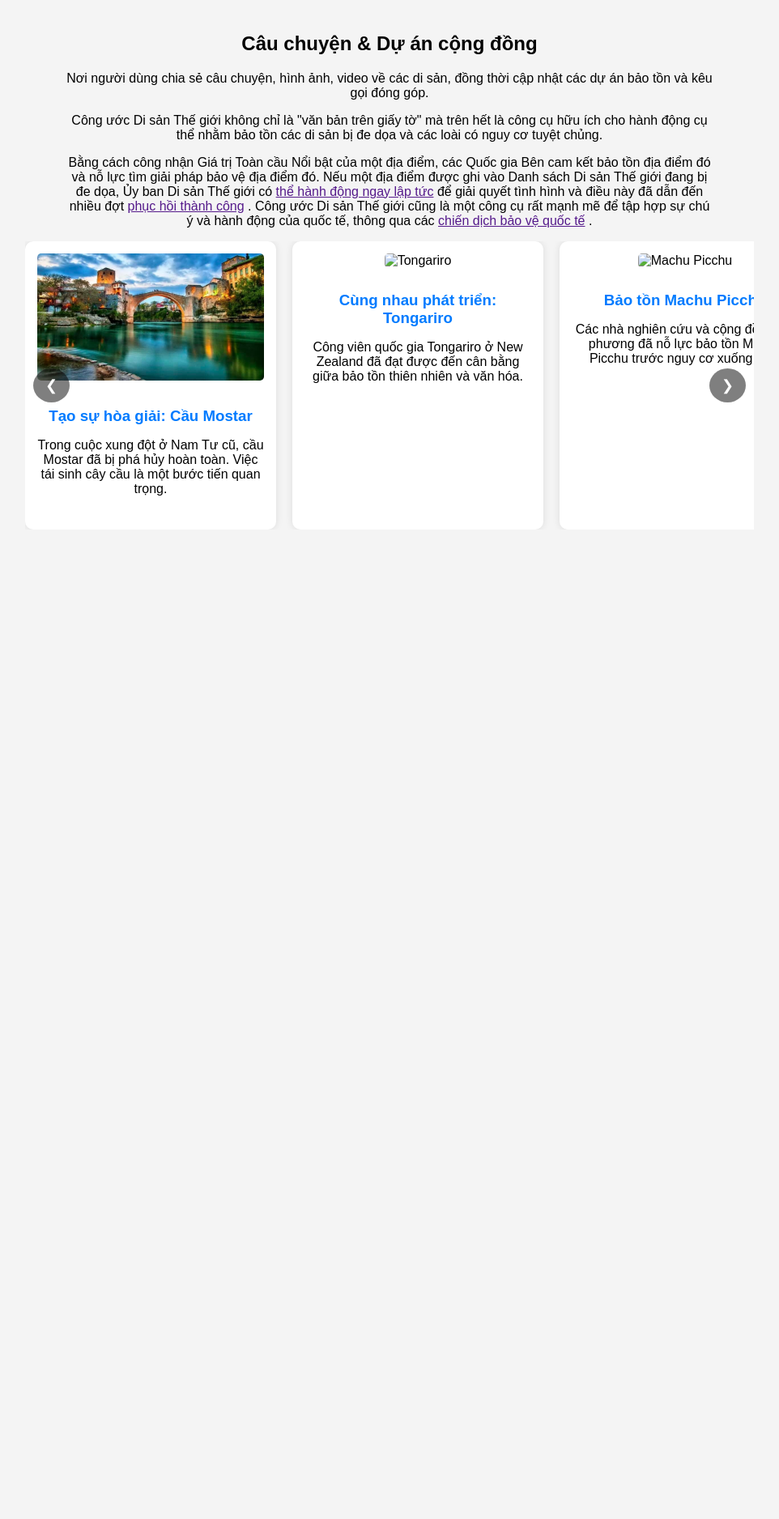
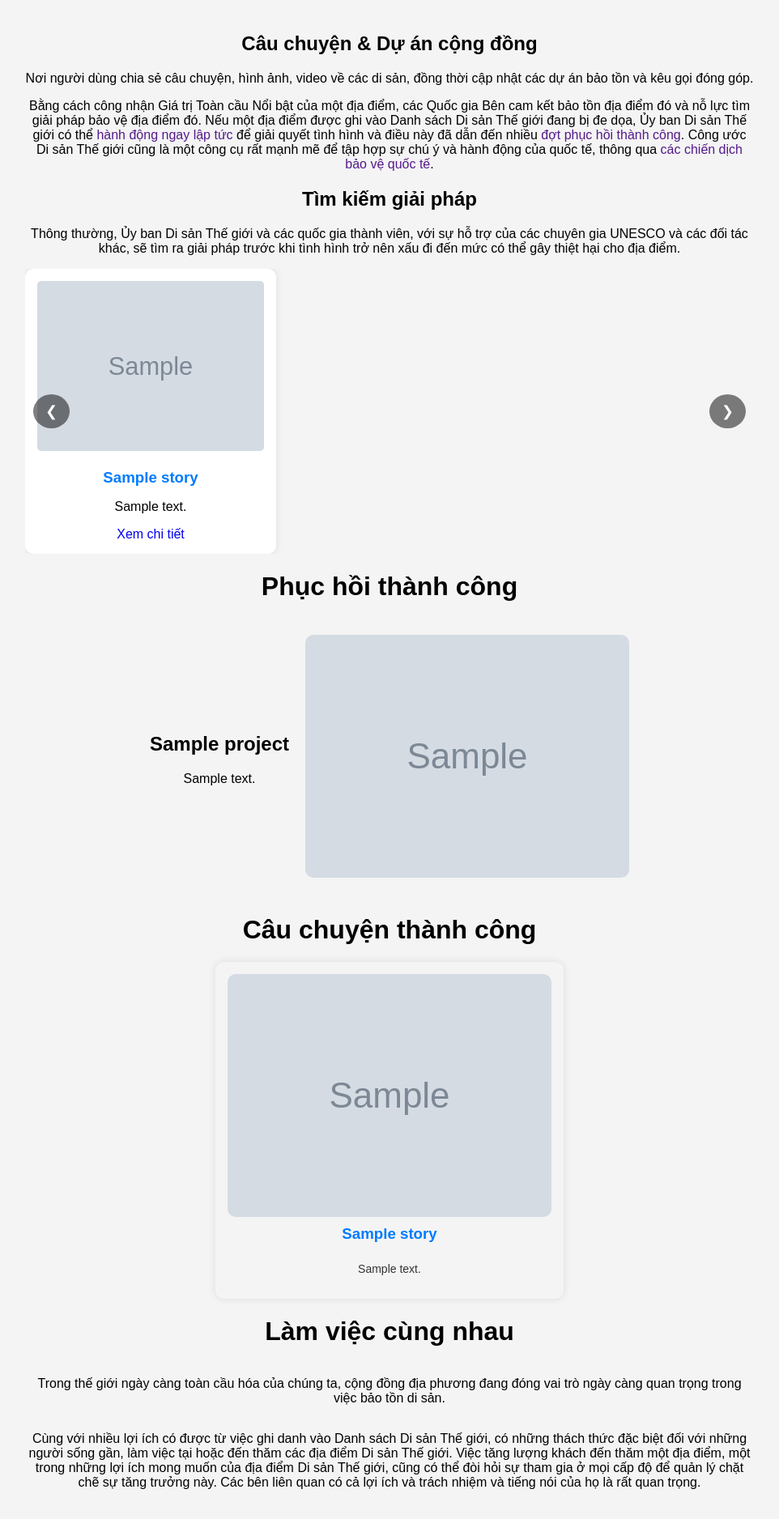
Before and after one commit to donganm/BTL_chuyende, a PHP site: page /pages/congdong/stories.php in a window 1280 px wide. Shown: the whole page at 81% size, without its empty margins (159-1121 px from the left). Before the commit the page ends 612 px from the top, so only its background shows below. Run offline with PHP 8.4, Linux system fonts and the light colour scheme; tables that the repository leaves empty or names only in its code hold one stand-in row (values such as "Sample post"); grey boxes marked "Sample" are stand-in pictures; some libraries are stand-ins or nearby versions.

Commit message:
giao diện mục 1/3 của cộng đồng , chưa load ảnh lên

```diff
--- a/webBTL/pages/congdong/stories.php
+++ b/webBTL/pages/congdong/stories.php
@@ -1,5 +1,25 @@
+<?php
+// Kết nối MySQL
+$conn = new mysqli("localhost", "root", "", "heritage_db");
+if ($conn->connect_error) {
+    die("Kết nối thất bại: " . $conn->connect_error);
+}
+
+// Lấy dữ liệu từ bảng stories (câu chuyện)
+$sql = "SELECT * FROM stories";
+$result = $conn->query($sql);
+
+// Lấy dữ liệu từ bảng restoration_projects
+$sql_projects = "SELECT * FROM restoration_projects ORDER BY id DESC";
+$result_projects = $conn->query($sql_projects);
+
+// Truy vấn dữ liệu từ bảng success_stories (Câu chuyện thành công)
+$sql_success = "SELECT * FROM success_stories ORDER BY id DESC";
+$result_success = $conn->query($sql_success);
+?>
+
 <!DOCTYPE html>
-<html lang="en">
+<html lang="vi">
 <head>
     <meta charset="UTF-8">
     <meta name="viewport" content="width=device-width, initial-scale=1.0">
@@ -14,15 +34,13 @@
             margin: 0;
             padding: 20px;
         }
+        a { text-decoration: none; }
 
-        h1, p {
-            text-align: center;
-            max-width: 800px;
-        }
+        h1, p { text-align: center; max-width: 900px; }
 
         .carousel-container {
             position: relative;
-            width: 900px; /* Hiển thị 3 card */
+            width: 900px;
             overflow: hidden;
         }
 
@@ -47,16 +65,11 @@
             border-radius: 5px;
         }
 
-        .card-content {
-            padding: 10px 0;
-        }
-
         .card h3 {
             color: #007bff;
             margin-bottom: 10px;
         }
 
-        /* Nút điều hướng */
         .carousel-btn {
             position: absolute;
             top: 50%;
@@ -71,13 +84,87 @@
             z-index: 10;
         }
 
-        .prev {
-            left: 10px;
+        .prev { left: 10px; }
+        .next { right: 10px; }
+
+        .content {
+            display: flex;
+            align-items: center;
+            max-width: 900px;
+            margin: 20px auto;
+            gap: 20px;
         }
 
-        .next {
-            right: 10px;
+        /* Mặc định ảnh bên phải */
+        .image-right {
+            flex-direction: row;
         }
+
+        /* Ảnh bên trái */
+        .image-left {
+            flex-direction: row-reverse;
+        }
+
+        .text {
+            flex: 1;
+        }
+
+        .image {
+            flex-shrink: 0;
+            width: 400px;
+        }
+
+        .image img {
+            width: 100%;
+            border-radius: 10px;
+        }
+
+        .story-container {
+            display: flex;
+            flex-wrap: wrap;
+            justify-content: center;
+            gap: 20px;
+            max-width: 1000px;
+            margin: auto;
+        }
+        .story {
+            padding: 15px;
+            border-radius: 10px;
+            box-shadow: 0 0 10px rgba(0, 0, 0, 0.1);
+            width: 45%;
+            text-align: left;
+            display: flex;
+            flex-direction: column;
+            align-items: center;
+        }
+        .story img {
+            width: 100%;
+            border-radius: 10px;
+        }
+
+        .story h3 {
+            color: #007bff;
+            margin: 10px 0;
+        }
+
+        .story p {
+            font-size: 14px;
+            color: #333;
+        }
+
+        /* Gạch chân ngăn cách giữa mỗi nhóm 2 câu chuyện */
+        .divider {
+            width: 100%;
+            height: 2px;
+            background: #ccc;
+            margin: 20px 0;
+        }
+
+        /* Nếu có số lẻ câu chuyện, căn giữa cái cuối */
+        .story:last-child:nth-child(odd) {
+            width: 100%;
+        }
+
     </style>
 </head>
 <body>
@@ -85,67 +172,95 @@
 <section id="stories">
     <h1>Câu chuyện & Dự án cộng đồng</h1>
     <p>Nơi người dùng chia sẻ câu chuyện, hình ảnh, video về các di sản, đồng thời cập nhật các dự án bảo tồn và kêu gọi đóng góp.</p>
-    <p>Công ước Di sản Thế giới không chỉ là "văn bản trên giấy tờ" mà trên hết là công cụ hữu ích cho hành động cụ thể nhằm bảo tồn các di sản bị đe dọa và các loài có nguy cơ tuyệt chủng.</p>
-    <p>Bằng cách công nhận Giá trị Toàn cầu Nổi bật của một địa điểm, các Quốc gia Bên cam kết bảo tồn địa điểm đó và nỗ lực tìm giải pháp bảo vệ địa điểm đó. Nếu một địa điểm được ghi vào Danh sách Di sản Thế giới đang bị đe dọa, Ủy ban Di sản Thế giới có <a href="">thể hành động ngay lập tức</a> để giải quyết tình hình và điều này đã dẫn đến nhiều đợt <a href="">phục hồi thành công</a> . Công ước Di sản Thế giới cũng là một công cụ rất mạnh mẽ để tập hợp sự chú ý và hành động của quốc tế, thông qua các <a href="">chiến dịch bảo vệ quốc tế</a> .</p>
+    <p>Bằng cách công nhận Giá trị Toàn cầu Nổi bật của một địa điểm, các Quốc gia Bên cam kết bảo tồn địa điểm đó và nỗ lực tìm giải pháp bảo vệ địa điểm đó. Nếu một địa điểm được ghi vào Danh sách Di sản Thế giới đang bị đe dọa, Ủy ban Di sản Thế giới có thể <a href="">hành động ngay lập tức</a> để giải quyết tình hình và điều này đã dẫn đến nhiều <a href="">đợt phục hồi thành công</a>. Công ước Di sản Thế giới cũng là một công cụ rất mạnh mẽ để tập hợp sự chú ý và hành động của quốc tế, thông qua <a href="">các chiến dịch bảo vệ quốc tế</a>.</p>
+    <h1>Tìm kiếm giải pháp </h1>
+    <p>Thông thường, Ủy ban Di sản Thế giới và các quốc gia thành viên, với sự hỗ trợ của các chuyên gia UNESCO và các đối tác khác, sẽ tìm ra giải pháp trước khi tình hình trở nên xấu đi đến mức có thể gây thiệt hại cho địa điểm.</p>
 </section>
 
-<!-- Băng chuyền -->
+<!-- Băng chuyền tìm kiếm giải pháp -->
 <div class="carousel-container">
     <button class="carousel-btn prev">&#10094;</button>
     <div class="carousel">
-        <div class="card">
-            <img src="/webBTL/assets/img/caumosta.jpg" alt="Mosta">
-            <div class="card-content">
-                <h3>Tạo sự hòa giải: Cầu Mostar</h3>
-                <p>Trong cuộc xung đột ở Nam Tư cũ, cầu Mostar đã bị phá hủy hoàn toàn. Việc tái sinh cây cầu là một bước tiến quan trọng.</p>
+        <?php while ($row = $result->fetch_assoc()): ?>
+            <div class="card">
+            <img src="/BTL_chuyende/webBTL/pages/congdong/image_url/<?php echo $row['image_url']; ?>" alt="<?php echo $row['title']; ?>">
+                <div class="card-content">
+                    <h3><?php echo $row['title']; ?></h3>
+                    <p><?php echo $row['description']; ?></p>
+                    <a href="<?php echo $row['link']; ?>" target="_blank">Xem chi tiết</a>
+                </div>
             </div>
-        </div>
-
-        <div class="card">
-            <img src="https://via.placeholder.com/280x150" alt="Tongariro">
-            <div class="card-content">
-                <h3>Cùng nhau phát triển: Tongariro</h3>
-                <p>Công viên quốc gia Tongariro ở New Zealand đã đạt được đến cân bằng giữa bảo tồn thiên nhiên và văn hóa.</p>
-            </div>
-        </div>
-
-        <div class="card">
-            <img src="https://via.placeholder.com/280x150" alt="Machu Picchu">
-            <div class="card-content">
-                <h3>Bảo tồn Machu Picchu</h3>
-                <p>Các nhà nghiên cứu và cộng đồng địa phương đã nỗ lực bảo tồn Machu Picchu trước nguy cơ xuống cấp.</p>
-            </div>
-        </div>
-
-        <div class="card">
-            <img src="https://via.placeholder.com/280x150" alt="Great Wall">
-            <div class="card-content">
-                <h3>Bảo vệ Vạn Lý Trường Thành</h3>
-                <p>Các sáng kiến bảo vệ và tái tạo Vạn Lý Trường Thành nhằm bảo tồn lịch sử và văn hóa Trung Hoa.</p>
-            </div>
-        </div>
-
-        <div class="card">
-            <img src="https://via.placeholder.com/280x150" alt="Colosseum">
-            <div class="card-content">
-                <h3>Trùng tu Đấu trường La Mã</h3>
-                <p>Các chuyên gia đang làm việc để bảo tồn di tích lịch sử quan trọng này tại Ý.</p>
-            </div>
-        </div>
+        <?php endwhile; ?>
     </div>
     <button class="carousel-btn next">&#10095;</button>
 </div>
 
+<h1>Phục hồi thành công</h1>
+
+<!-- Phần phục hồi -->
+<?php
+$index = 0; // Đếm số thứ tự câu chuyện phục hồi
+
+if ($result_projects->num_rows > 0) {
+    while ($row = $result_projects->fetch_assoc()) {
+        // Xác định class để đổi vị trí ảnh trái/phải
+        $class = ($index % 2 == 0) ? "image-right" : "image-left";
+        ?>
+        <div class="content <?php echo $class; ?>">
+            <div class="text">
+                <h2><?php echo $row["project_name"]; ?></h2>
+                <p><?php echo $row["details"]; ?></p>
+            </div>
+            <div class="image">
+                <img src="<?php echo $row["image_url"]; ?>" alt="<?php echo $row["project_name"]; ?>">
+            </div>
+        </div>
+        <!-- Thêm gạch ngang giữa các câu chuyện -->
+        <?php if ($index < $result_projects->num_rows - 1): ?>
+            <hr style="width: 80%; border: 1px solid #ccc; margin: 20px auto;">
+        <?php endif; ?>
+        <?php
+        $index++; // Tăng số thứ tự
+    }
+} else {
+    echo "<p>Chưa có dự án phục hồi nào.</p>";
+}
+?>
+
+<h1>Câu chuyện thành công</h1>
+
+<!-- Hiển thị câu chuyện thành công từ bảng success_stories -->
+<div class="story-container">
+    <?php
+    $index = 0;
+    while ($row = $result_success->fetch_assoc()):
+    ?>
+        <div class="story">
+            <img src="<?php echo $row['image_url']; ?>" alt="<?php echo $row['title']; ?>">
+            <h3><?php echo $row['title']; ?></h3>
+            <p><?php echo $row['description']; ?></p>
+        </div>
+
+        <?php
+        $index++;
+        if ($index % 2 == 0 && $index < $result_success->num_rows) {
+            echo '<div class="divider"></div>';
+        }
+        ?>
+    <?php endwhile; ?>
+</div>
+<h1>Làm việc cùng nhau</h1>
+<p>Trong thế giới ngày càng toàn cầu hóa của chúng ta, cộng đồng địa phương đang đóng vai trò ngày càng quan trọng trong việc bảo tồn di sản.</p>
+<p>Cùng với nhiều lợi ích có được từ việc ghi danh vào Danh sách Di sản Thế giới, có những thách thức đặc biệt đối với những người sống gần, làm việc tại hoặc đến thăm các địa điểm Di sản Thế giới. Việc tăng lượng khách đến thăm một địa điểm, một trong những lợi ích mong muốn của địa điểm Di sản Thế giới, cũng có thể đòi hỏi sự tham gia ở mọi cấp độ để quản lý chặt chẽ sự tăng trưởng này. Các bên liên quan có cả lợi ích và trách nhiệm và tiếng nói của họ là rất quan trọng.</p>
 <script>
     const carousel = document.querySelector('.carousel');
     const prevBtn = document.querySelector('.prev');
     const nextBtn = document.querySelector('.next');
 
     let index = 0;
-    const cardsToShow = 3;
+    const cardWidth = 300; // 280px + 20px gap
     const totalCards = document.querySelectorAll('.card').length;
-    const cardWidth = 300; // 280px + 20px gap
-    const maxIndex = totalCards - cardsToShow;
+    const maxIndex = totalCards - 3; // Hiển thị 3 card
 
     function updateCarousel() {
         carousel.style.transform = `translateX(${-index * (cardWidth + 20)}px)`;
@@ -165,12 +280,11 @@
         }
     });
 
-    // Tự động trượt sau 3 giây
     setInterval(() => {
         if (index < maxIndex) {
             index++;
         } else {
-            index = 0; // Quay lại đầu
+            index = 0;
         }
         updateCarousel();
     }, 3000);
@@ -178,3 +292,5 @@
 
 </body>
 </html>
+
+<?php $conn->close(); ?>
```
Also changed, not shown: webBTL/includes/config.php (added, +11 -0 lines), webBTL/assets/img/caumosta.jpg (deleted), webBTL/pages/congdong/image_url/Colosseo.jpg (added), webBTL/pages/congdong/image_url/caumosta.jpg (added), webBTL/pages/congdong/image_url/machupichu.jpg (added), webBTL/pages/congdong/image_url/tonggariro.jpg (added), webBTL/pages/congdong/image_url/vltt.jpg (added).
